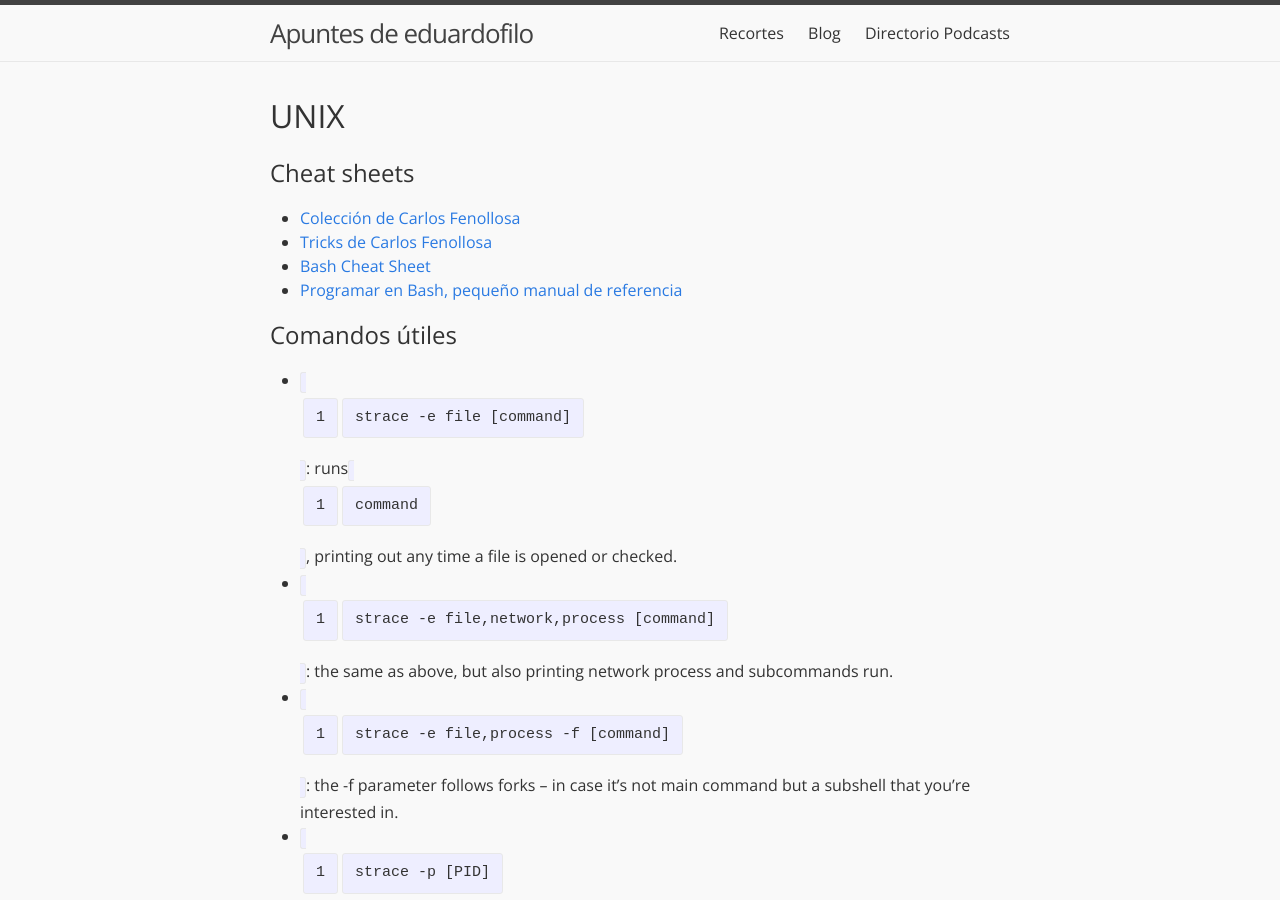
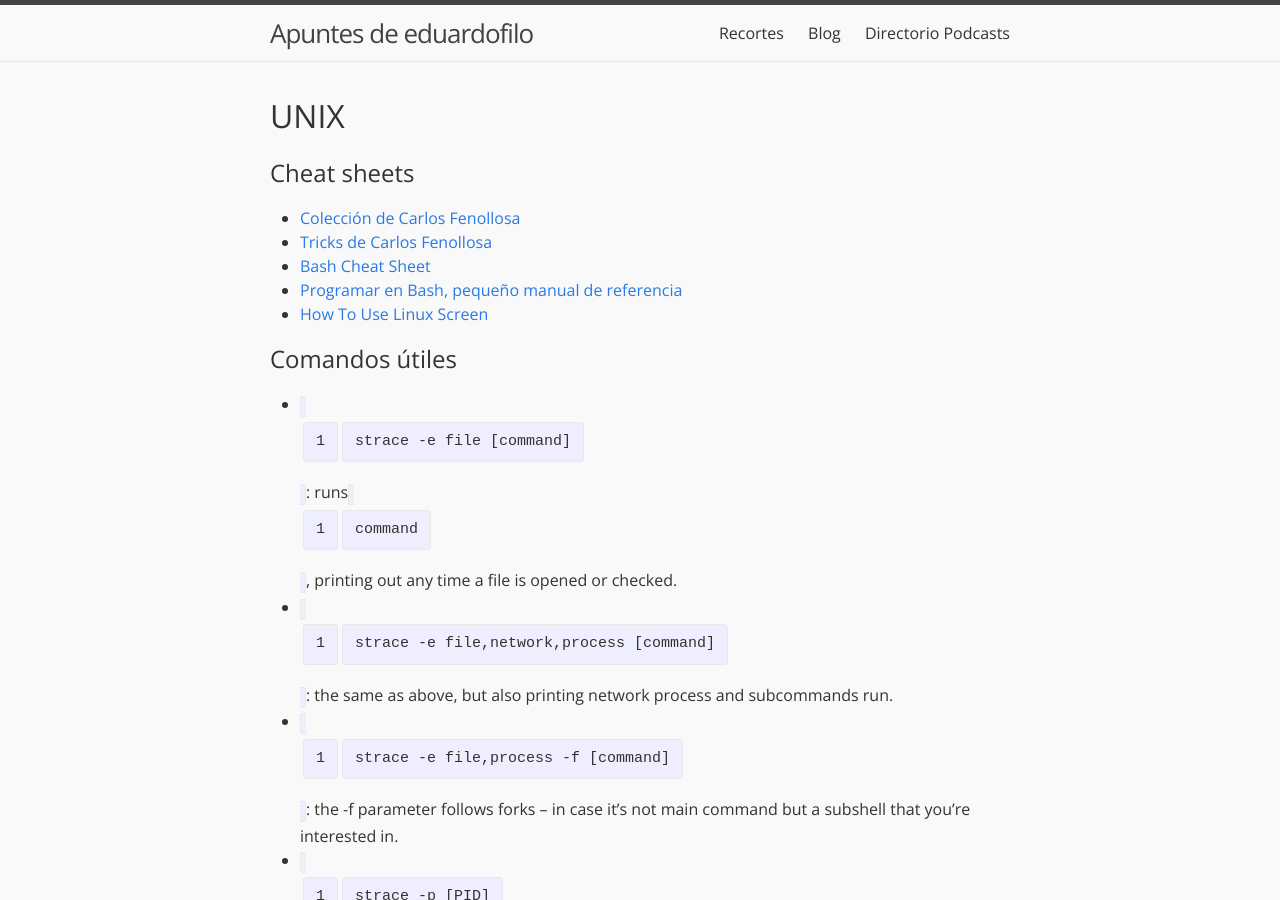
Before and after one commit to eduardofilo/eduardofilo.jekyll, a Jekyll site: the page built from sistemas/unix.md, in a window 1280 px wide and 900 px high. Built offline with Jekyll 4.4.1, drawn with Linux system fonts in a browser that asks for light colours; Markdown is read by kramdown in place of the engine named in the settings.

Commit message:
Cheat sheat sobre screen.

```diff
--- a/sistemas/unix.md
+++ b/sistemas/unix.md
@@ -11,6 +11,7 @@ permalink: /sistemas/unix.html
 *  [Tricks de Carlos Fenollosa](http://cfenollosa.com/misc/tricks.txt)
 *  [Bash Cheat Sheet](http://www.johnstowers.co.nz/blog/pages/bash-cheat-sheet.html)
 *  [Programar en Bash, pequeño manual de referencia](http://www.linuxhispano.net/2010/06/08/bash-manual-referencia-cheat-sheet-mini/)
+*  [How To Use Linux Screen](http://www.rackaid.com/blog/linux-screen-tutorial-and-how-to/)
 
 ## Comandos útiles
 
```
